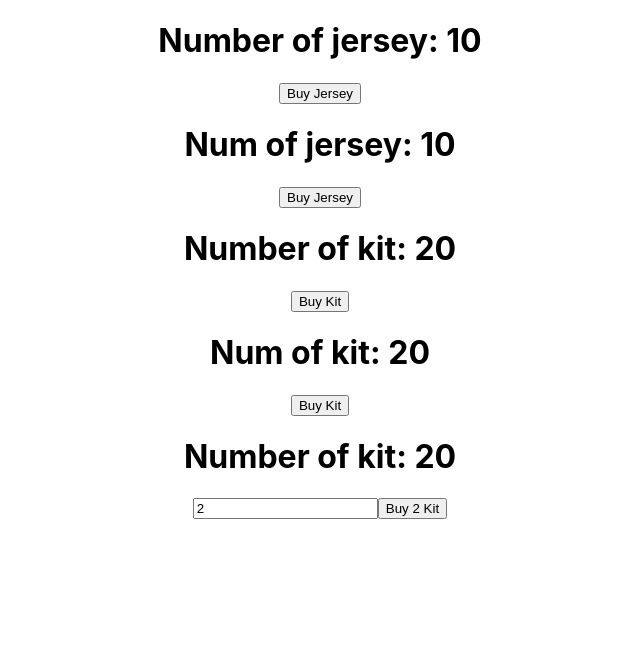
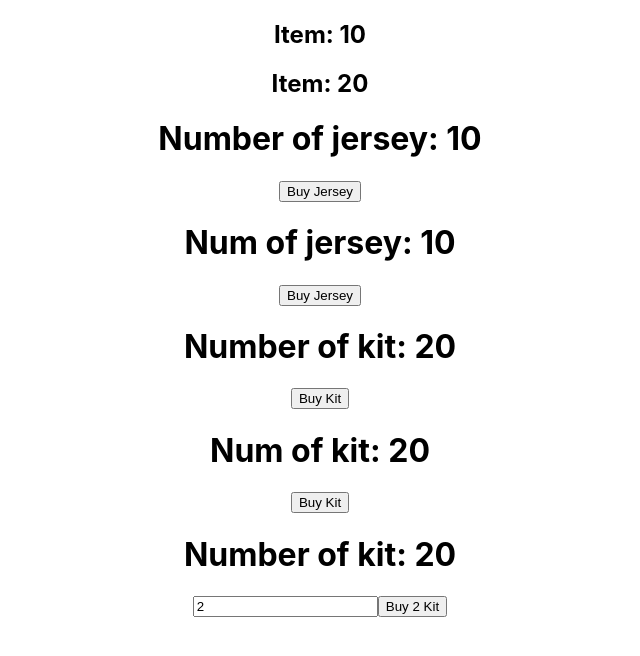
Before and after one commit to muhammad-jiku/jikmunn-react-redux, a React (Create React App) app: page / in a window 1280 px wide. Shown: the top 656 px of the page, without its empty margins (320-960 px from the left). Built offline with nearby package versions, Linux system fonts and the light colour scheme.

Commit message:
mapStateToProps for props method is added

```diff
--- a/src/App.js
+++ b/src/App.js
@@ -2,6 +2,7 @@
 import './App.css';
 import HooksJerseyContainer from './components/HooksJerseyContainer';
 import HooksKitContainer from './components/HooksKitContainer';
+import ItemContainer from './components/ItemContainer';
 import JerseyContainer from './components/JerseyContainer';
 import KitContainer from './components/KitContainer';
 import NewKitContainer from './components/NewKitContainer';
@@ -12,6 +13,8 @@
   return (
     // <Provider store={store}>
     <div className="App">
+      <ItemContainer jersey />
+      <ItemContainer />
       <JerseyContainer />
       <HooksJerseyContainer />
       <KitContainer />
--- /dev/null
+++ b/src/components/ItemContainer.jsx
@@ -0,0 +1,21 @@
+import React from 'react';
+import { connect } from 'react-redux';
+
+const ItemContainer = (props) => {
+  return (
+    <div>
+      <h2>Item: {props.item} </h2>
+    </div>
+  );
+};
+
+const mapStateToProps = (state, ownProps) => {
+  const itemState = ownProps.jersey
+    ? state.jersey.numOfJersey
+    : state.kit.numOfKit;
+  return {
+    item: itemState,
+  };
+};
+
+export default connect(mapStateToProps)(ItemContainer);
```
